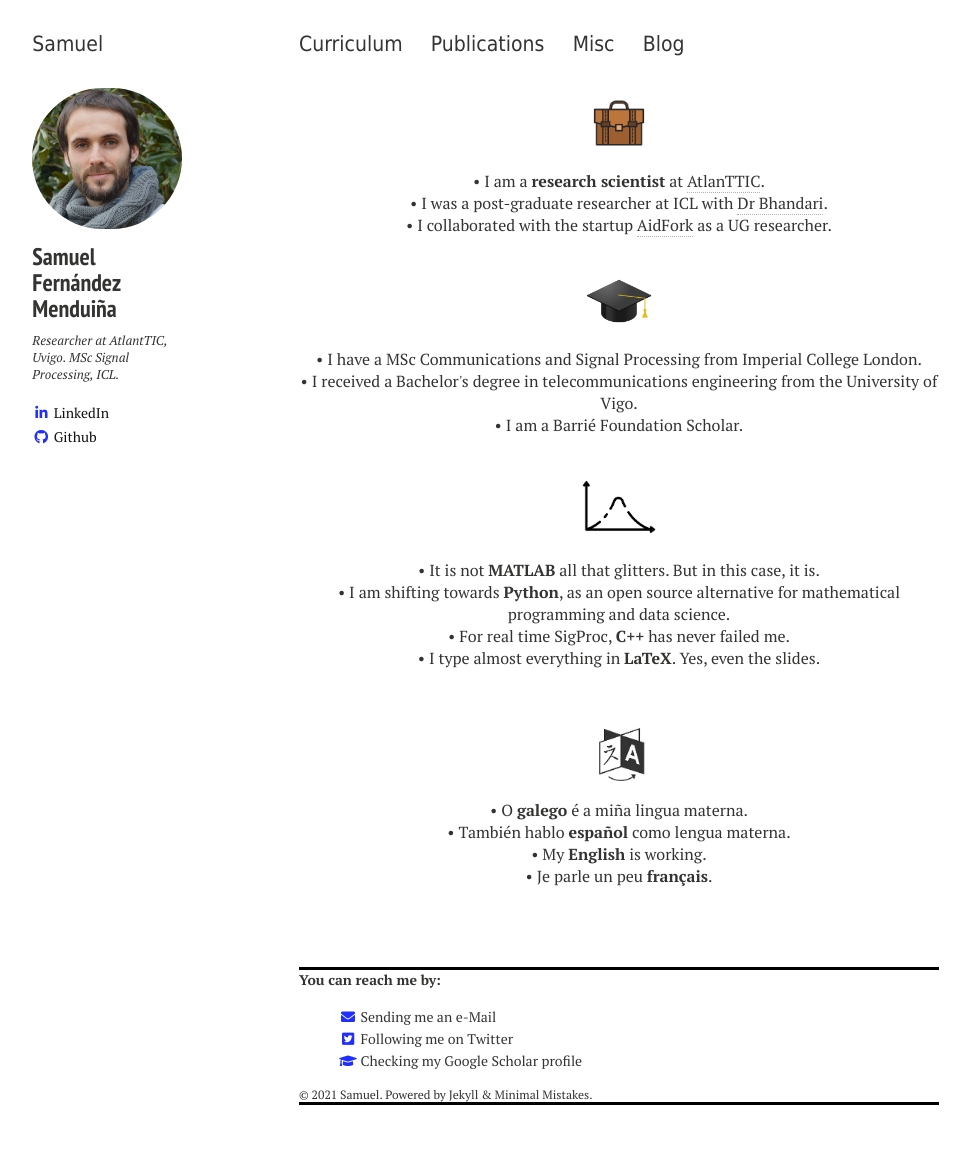
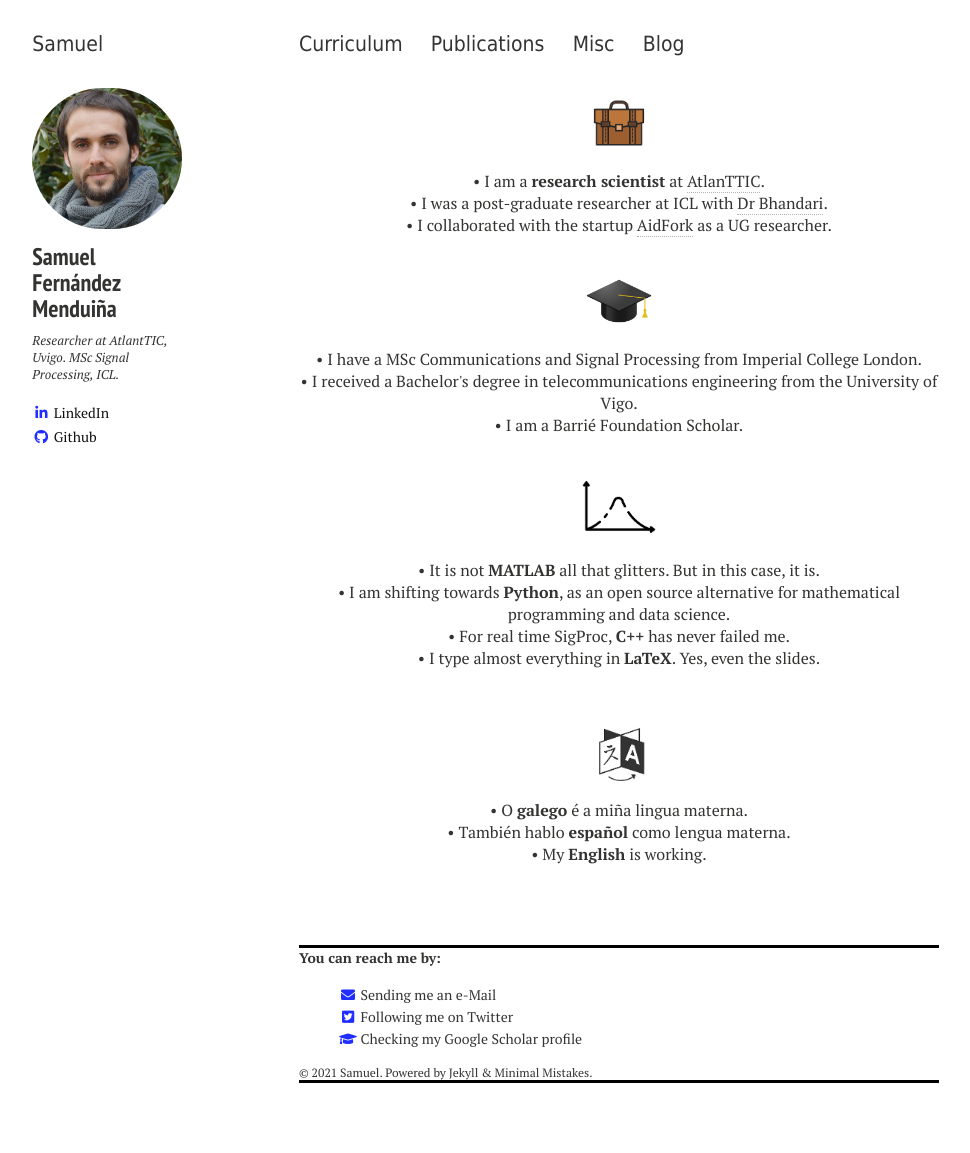
Before and after one commit to sf219/sfweb, a Jekyll site: the page built from cv.md, in a window 1280 px wide. Shown: the whole page, without its empty margins (21-991 px from the left). Built offline with Jekyll 4.4.1, drawn with Linux system fonts in a browser that asks for light colours; nearby versions of some CDN libraries; after the commit the page ends 1131 px from its top, so only the background shows below that.

Commit message:
Updates the CV

```diff
--- a/_layouts/cv.html
+++ b/_layouts/cv.html
@@ -72,7 +72,6 @@
       <p align="center">&#8226 O <strong>galego</strong> é a miña lingua materna.</p>
       <p align="center">&#8226 También hablo <strong>español</strong> como lengua materna.</p>
       <p align="center">&#8226 My <strong>English</strong> is working.</p>
-      <p align="center">&#8226 Je parle un peu <strong>français</strong>.</p>
     <br/>
 
 
```
